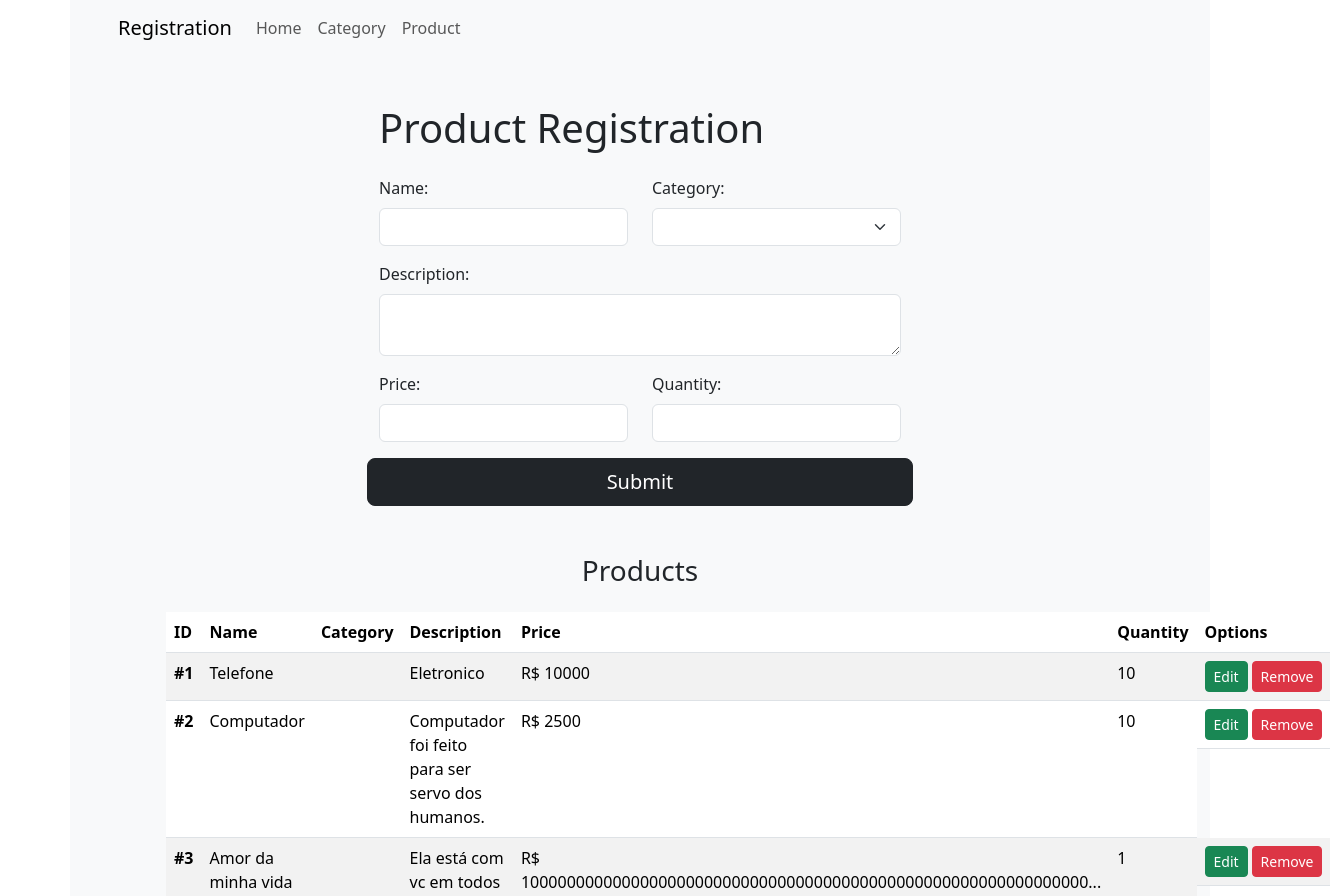
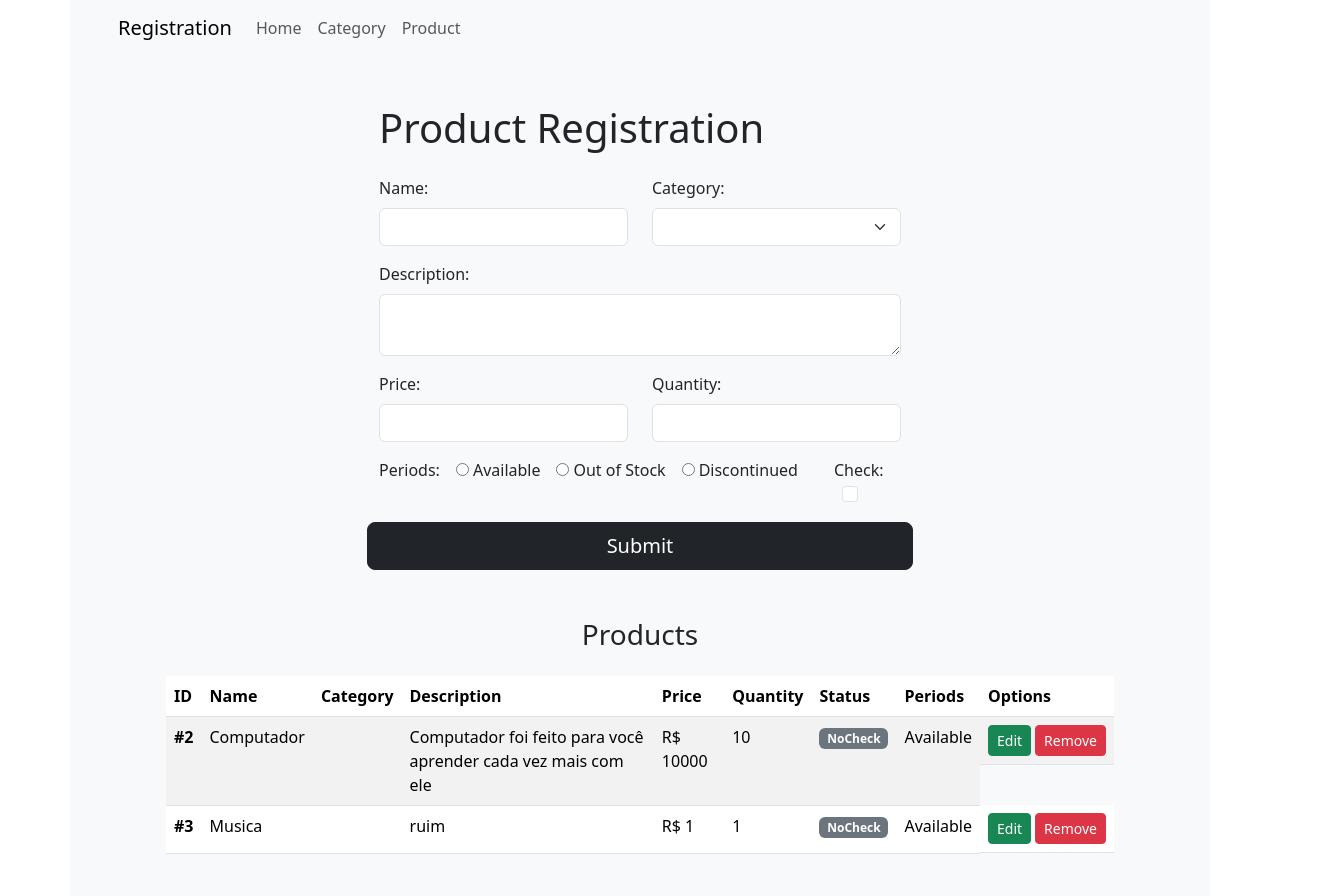
Before and after one commit to muriisantuss/register, an Angular app: page /product in a window 1280 px wide. Shown: the top 896 px of the page, 1330 px wide, since content can reach past the window. Built offline with nearby package versions, Linux system fonts and the light colour scheme; data requests are answered from the project's data file.

Commit message:
Upgrade - Task #04: Product with Radio Button and CheckBox

```diff
--- a/db.json
+++ b/db.json
@@ -1,47 +1,25 @@
 {
   "product": [
     {
-      "id": 1,
-      "name": "Telefone",
-      "category": "Eletrônico",
-      "description": "Eletronico",
-      "price": "10000",
-      "quantity": "10"
-    },
-    {
       "id": 2,
       "name": "Computador",
-      "category": "Eletrônico",
-      "description": "Computador foi feito para ser servo dos humanos.",
-      "price": "2500",
-      "quantity": "10"
+      "categoryId": 1,
+      "description": "Computador foi feito para você aprender cada vez mais com ele ",
+      "price": "10000",
+      "quantity": "10",
+      "active": false,
+      "period": "Available"
     },
     {
       "id": 3,
-      "name": "Amor da minha vida",
-      "category": [
-        {
-          "id": 1,
-          "category": "Comida"
-        },
-        {
-          "id": 3,
-          "category": "Yara Barreto - MyLove"
-        }
-      ],
-      "description": "Ela está com vc em todos os momentos, gosta de justin b. jr e queremos ser feliz juntos.",
-      "price": "10000000000000000000000000000000000000000000000000000000000000...",
-      "quantity": "1"
+      "name": "Musica ",
+      "categoryId": 2,
+      "description": "ruim",
+      "price": "1",
+      "quantity": "1",
+      "active": false,
+      "period": "Available"
     }
   ],
-  "category": [
-    {
-      "id": 1,
-      "category": "Comida"
-    },
-    {
-      "id": 3,
-      "category": "Yara Barreto - MyLove"
-    }
-  ]
+  "category": []
 }
--- a/src/app/category.ts
+++ b/src/app/category.ts
@@ -1,4 +1,4 @@
 export interface Category {
   id: number;
-  category: string;
+  name: string;
 }
--- a/src/app/category/category.component.html
+++ b/src/app/category/category.component.html
@@ -7,9 +7,9 @@
         <label for="Category" class="form-label">Category:</label>
         <input
           type="text"
-          formControlName="category"
+          formControlName="name"
           class="form-control"
-          id="Category"
+          id="name"
         />
       </div>
     </div>
@@ -36,7 +36,7 @@
       <tbody>
         <tr *ngFor="let catch of category">
           <th scope="row">#{{ catch.id }}</th>
-          <td>{{ catch.category }}</td>
+          <td>{{ catch.name }}</td>
           <td class="d-flex gap-1">
             <button class="btn btn-success btn-sm" (click)="update(catch)">
               Edit
--- a/src/app/category/category.component.ts
+++ b/src/app/category/category.component.ts
@@ -1,5 +1,9 @@
+import { Period } from './../period';
+import { Category } from './../category';
+import { Product } from '../product';
+
+import { ProductService } from '../service/product.service';
 import { CategoryService } from '../service/category.service';
-import { Category } from './../category';
 
 import { FormBuilder, FormGroup } from '@angular/forms';
 import { Component, OnInit } from '@angular/core';
@@ -11,17 +15,22 @@ import { Component, OnInit } from '@angular/core';
 })
 export class CategoryComponent implements OnInit {
   category: Category[] = []
+  product: Product[] = []
+  period = Object.values(Period)
+
   catchCategoryFormGroup: FormGroup;
   isEditing: boolean = false;
 
 
   constructor(
     private formBuilder: FormBuilder,
-    private categoryService: CategoryService
+    private categoryService: CategoryService,
+    private productService: ProductService
+
   ) {
     this.catchCategoryFormGroup = formBuilder.group({
       id: [''],
-      category: [''],
+      name: [''],
     });
   }
 
@@ -32,6 +41,12 @@ export class CategoryComponent implements OnInit {
   loadCategory() {
     this.categoryService.getCategory().subscribe({
       next: data => this.category = data,
+    });
+  }
+
+  loadProduct() {
+    this.productService.getProduct().subscribe({
+      next: data => this.product = data,
     });
   }
 
@@ -64,5 +79,13 @@ export class CategoryComponent implements OnInit {
     this.catchCategoryFormGroup.setValue(variable);
   }
 
+  getCategoryName(categoryId: number) : Category | undefined{
+    return this.category.find( c => c.id === categoryId)
+  }
+
+  get name():any{
+    return this.catchCategoryFormGroup.get('name')
+  }
+
 
 }
--- /dev/null
+++ b/src/app/period.ts
@@ -0,0 +1,5 @@
+export enum Period {
+  Available = 'Available',
+  OutofStock = 'Out of Stock',
+  Discontinued = 'Discontinued'
+}
--- a/src/app/product.ts
+++ b/src/app/product.ts
@@ -1,10 +1,13 @@
 import { Category } from "./category";
+import { Period } from "./period";
 
 export interface Product {
   id: number;
   name: string;
-  category: Category;
+  categoryId: number;
   description: string;
   price: string;
   quantity: number;
+  active: boolean;
+  period: Period;
 }
--- a/src/app/product/product.component.html
+++ b/src/app/product/product.component.html
@@ -15,11 +15,11 @@
         <label for="Category" class="form-label">Category:</label>
         <select
           class="form-select"
-          formControlName="category"
+          formControlName="categoryId"
           [compareWith]="compareCategory"
         >
-          <option *ngFor="let catch of category" [ngValue]="category">
-            {{ catch.category }}
+          <option *ngFor="let catch of category" [ngValue]="catch.id">
+            {{ catch.name }}
           </option>
         </select>
       </div>
@@ -32,6 +32,7 @@
         id="Description"
       ></textarea>
     </div>
+
     <div class="row mb-3">
       <div class="col">
         <label for="Price" class="form-label">Price:</label>
@@ -49,6 +50,33 @@
           formControlName="quantity"
           class="form-control"
           id="quantity"
+        />
+      </div>
+    </div>
+
+    <div class="row mb-3">
+      <div class="col-10">
+        <div>
+          <label class="form-check-label" for="active"> Periods:</label>
+          <span *ngFor="let period of period">
+            <input
+              type="radio"
+              formControlName="period"
+              [value]="period"
+              class="ms-3 me-1"
+            />
+            <label>{{ period }}</label>
+          </span>
+        </div>
+      </div>
+      <div class="col-2">
+        <label class="form-check-label" for="active"> Check:</label>
+        <input
+          class="form-check-input ms-2"
+          type="checkbox"
+          value=""
+          id="active"
+          formControlName="active"
         />
       </div>
     </div>
@@ -73,6 +101,8 @@
           <th scope="col">Description</th>
           <th scope="col">Price</th>
           <th scope="col">Quantity</th>
+          <th scope="col">Status</th>
+          <th scope="col">Periods</th>
           <th scope="col">Options</th>
         </tr>
       </thead>
@@ -80,10 +110,20 @@
         <tr *ngFor="let catch of product">
           <th scope="row">#{{ catch.id }}</th>
           <td>{{ catch.name }}</td>
-          <td>{{ catch.category.category }}</td>
+          <td>{{ getCategoryName(catch.categoryId)?.name }}</td>
           <td>{{ catch.description }}</td>
           <td>R$ {{ catch.price }}</td>
           <td>{{ catch.quantity }}</td>
+          <td>
+            <span *ngIf="catch.active" class="badge text-bg-primary"
+              >Check</span
+            >
+            <span *ngIf="!catch.active" class="badge text-bg-secondary"
+              >NoCheck</span
+            >
+          </td>
+
+          <td>{{ catch.period }}</td>
           <td class="d-flex gap-1">
             <button class="btn btn-success btn-sm" (click)="update(catch)">
               Edit
--- a/src/app/product/product.component.ts
+++ b/src/app/product/product.component.ts
@@ -1,10 +1,14 @@
 import { Category } from './../category';
-import { Component, OnInit } from '@angular/core';
 import { Product } from '../product';
 
+import { ProductService } from '../service/product.service';
 import { CategoryService } from '../service/category.service';
+
+import { Component, OnInit } from '@angular/core';
+
 import { FormBuilder, FormGroup } from '@angular/forms';
-import { ProductService } from '../service/product.service';
+import { Period } from '../period';
+import { Observable } from 'rxjs';
 
 @Component({
   selector: 'app-product',
@@ -14,6 +18,7 @@ import { ProductService } from '../service/product.service';
 export class ProductComponent implements OnInit {
   product: Product[] = [];
   category: Category[] = [];
+  period = Object.values(Period);
 
   catchFormGroup: FormGroup;
   isEditing: boolean = false;
@@ -26,10 +31,12 @@ export class ProductComponent implements OnInit {
     this.catchFormGroup = formBuilder.group({
       id: [''],
       name: [''],
-      category: [''],
+      categoryId: [''],
       description: [''],
       price: [''],
       quantity: [''],
+      active: [false],
+      period: ['']
     });
   }
 
@@ -84,4 +91,19 @@ export class ProductComponent implements OnInit {
     this.isEditing = true;
     this.catchFormGroup.setValue(variable);
   }
+
+  getCategoryName(categoryId: number) : Category | undefined{
+    return this.category.find( c => c.id === categoryId)
+  }
+  get name(): any {
+    return this.catchFormGroup.get('name');
+  }
+
+  get categorys(): any {
+    return this.catchFormGroup.get('categoryId');
+  }
+
+  get periods(): any {
+    return this.catchFormGroup.get('period');
+  }
 }
--- a/src/app/service/category.service.ts
+++ b/src/app/service/category.service.ts
@@ -4,25 +4,31 @@ import { HttpClient } from '@angular/common/http';
 import { Observable } from 'rxjs';
 
 @Injectable({
-  providedIn: 'root'
+  providedIn: 'root',
 })
 export class CategoryService {
-  apiUrl = 'http://localhost:3000/category'
-
+  apiUrl = 'http://localhost:3000/category';
 
   constructor(private httpClient: HttpClient) {}
 
-    getCategory(): Observable<Category[]>{
-      return this.httpClient.get<Category[]>(this.apiUrl)
-    }
+  getCategory(): Observable<Category[]> {
+    return this.httpClient.get<Category[]>(this.apiUrl);
+  }
 
-    save(category: Category): Observable<Category>{
-      return this.httpClient.post<Category>(this.apiUrl, category)
-    }
-    modify(category: Category): Observable<Category>{
-      return this.httpClient.put<Category>(`${this.apiUrl}/${category.id}`, category)
-    }
-    delete(category: Category): Observable<void>{
-      return this.httpClient.delete<void>(`${this.apiUrl}/${category.id}`)
-    }
+  getCategoryOne(id: number): Observable<Category> {
+    return this.httpClient.get<Category>(`${this.apiUrl}/${id}`);
   }
+
+  save(category: Category): Observable<Category> {
+    return this.httpClient.post<Category>(this.apiUrl, category);
+  }
+  modify(category: Category): Observable<Category> {
+    return this.httpClient.put<Category>(
+      `${this.apiUrl}/${category.id}`,
+      category
+    );
+  }
+  delete(category: Category): Observable<void> {
+    return this.httpClient.delete<void>(`${this.apiUrl}/${category.id}`);
+  }
+}
```
Also changed, not shown: 1 other file (tests, documents, lock files or other folders).
